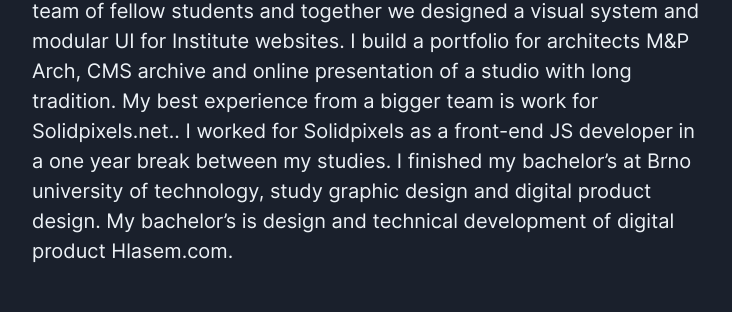
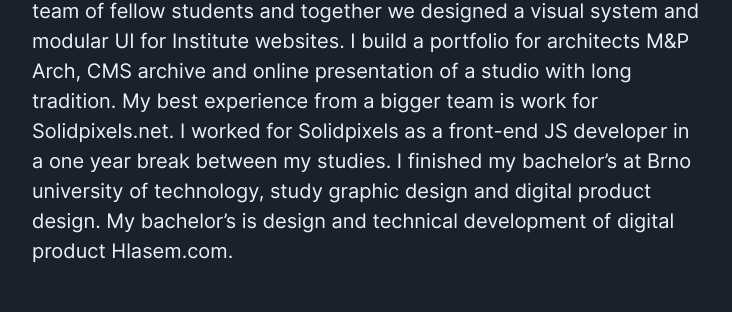
Before and after one commit to SimonBarak/personal, a Jekyll site: the page built from index.markdown, in a window 1280 px wide. Shown: the part 406-718 px from the top of the page, without its empty margins (104-836 px from the left). Built offline with Jekyll 4.4.1, drawn with Linux system fonts in a browser that asks for light colours.

```diff
--- a/index.markdown
+++ b/index.markdown
@@ -7,6 +7,6 @@ thumb: "/v1611261669/loners/og-file.jpg"
 # thumb: "/v1600377921/loners/og-files_n9utxt.jpg"
 ---
 
-Hello, my name is Šimon Bařák. I'm a web designer and developer with specialization in the design of user interfaces. I had the opportunity to design the corporate identity for the [Czech Prosecutor Institute](https://www.behance.net/gallery/96467527/Czech-Prosecutor-Institute/){:.text-blue-500}. I lead team of fellow students and together we designed a visual system and modular UI for Institute websites. I build a portfolio for architects [M&P Arch](https://mparch.cz/){:.text-blue-500}, CMS archive and online presentation of a studio with long tradition. My best experience from a bigger team is work for [Solidpixels.net.](https://www.solidpixels.net){:.text-blue-500}. I worked for Solidpixels as a front-end JS developer in a one year break between my studies. I finished my bachelor's at Brno university of technology, study graphic design and digital product design. My bachelor's is design and technical development of digital product [Hlasem.com](https://hlasem.com/){:.text-blue-500}.
+Hello, my name is Šimon Bařák. I'm a web designer and developer with specialization in the design of user interfaces. I had the opportunity to design the corporate identity for the [Czech Prosecutor Institute](https://www.behance.net/gallery/96467527/Czech-Prosecutor-Institute/){:.text-blue-500}. I lead team of fellow students and together we designed a visual system and modular UI for Institute websites. I build a portfolio for architects [M&P Arch](https://mparch.cz/){:.text-blue-500}, CMS archive and online presentation of a studio with long tradition. My best experience from a bigger team is work for [Solidpixels.net](https://www.solidpixels.net){:.text-blue-500}. I worked for Solidpixels as a front-end JS developer in a one year break between my studies. I finished my bachelor's at Brno university of technology, study graphic design and digital product design. My bachelor's is design and technical development of digital product [Hlasem.com](https://hlasem.com/){:.text-blue-500}.
 
 <!-- Currently I'm developing [WavePage](https://wavepage.app/){:.text-blue-500} 👋🏼, editor for text-to-speech. Collaborating on visual comunication of the [Czech Prosecutor Intitute](https://www.behance.net/gallery/96467527/Czech-Prosecutor-Institute/){:.text-blue-400} 👨🏽‍💼 and I have one more year to finish studies of digital product at [Brno University of Technology](https://www.vutbr.cz/en/){:.text-blue-400} 📚 -->
```
